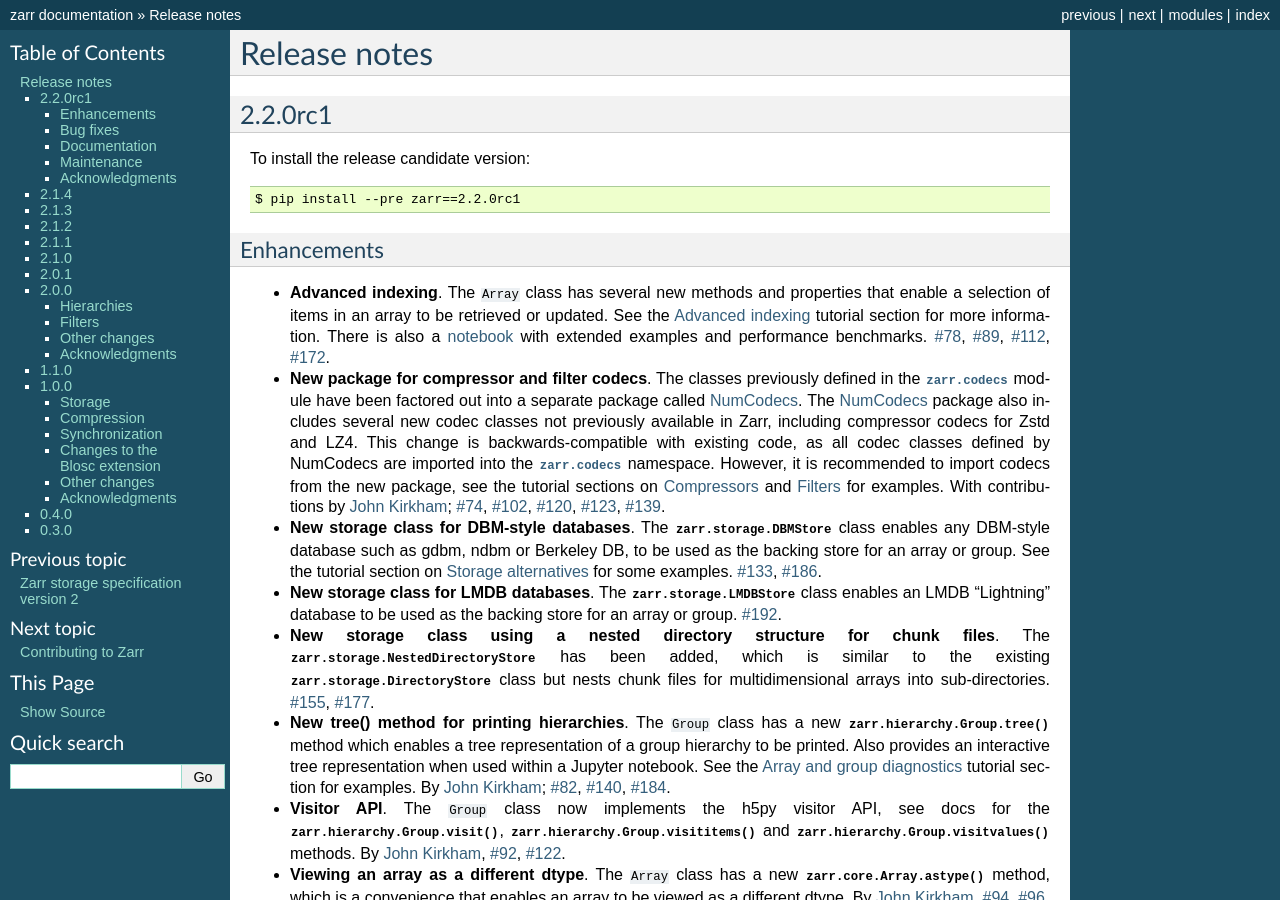
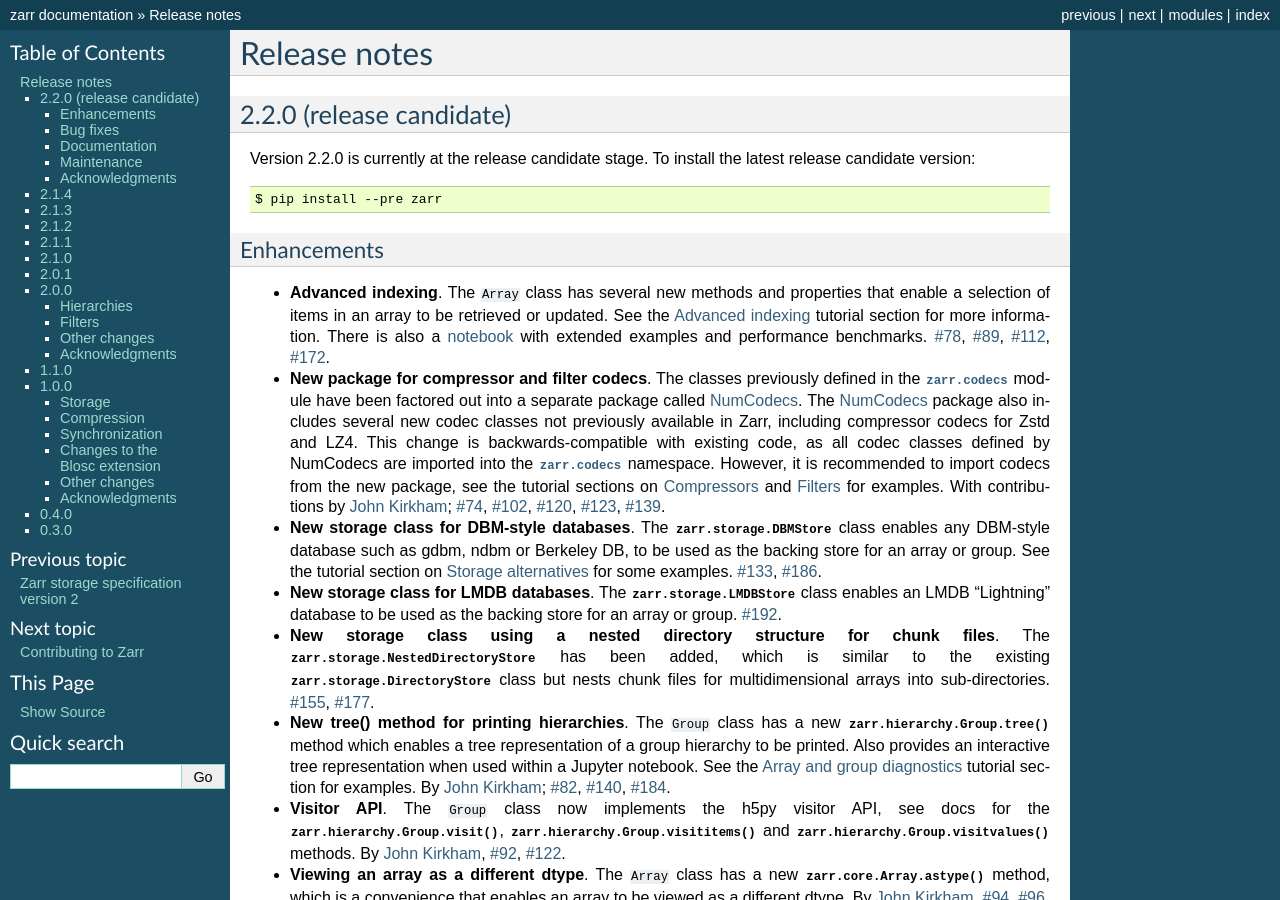
Before and after one commit to enthusiastdev121/zarr-python, a Sphinx documentation site: the page built from docs/release.rst, in a window 1280 px wide and 900 px high. Built offline with Sphinx 7.4.7, drawn with Linux system fonts in a browser that asks for light colours; the version number could not be read and is left out.

Commit message:
update release notes

```diff
--- a/docs/release.rst
+++ b/docs/release.rst
@@ -1,15 +1,15 @@
 Release notes
 =============
 
-.. _release_2.2.0rc1:
+.. _release_2.2.0:
 
-2.2.0rc1
---------
+2.2.0 (release candidate)
+-------------------------
 
-To install the release candidate version::
+Version 2.2.0 is currently at the release candidate stage. To install the latest release
+candidate version::
 
-    $ pip install --pre zarr==2.2.0rc1
-
+    $ pip install --pre zarr
 
 Enhancements
 ~~~~~~~~~~~~
```
Also changed, not shown: other parts of docs/release.rst (+1 -1 lines).
